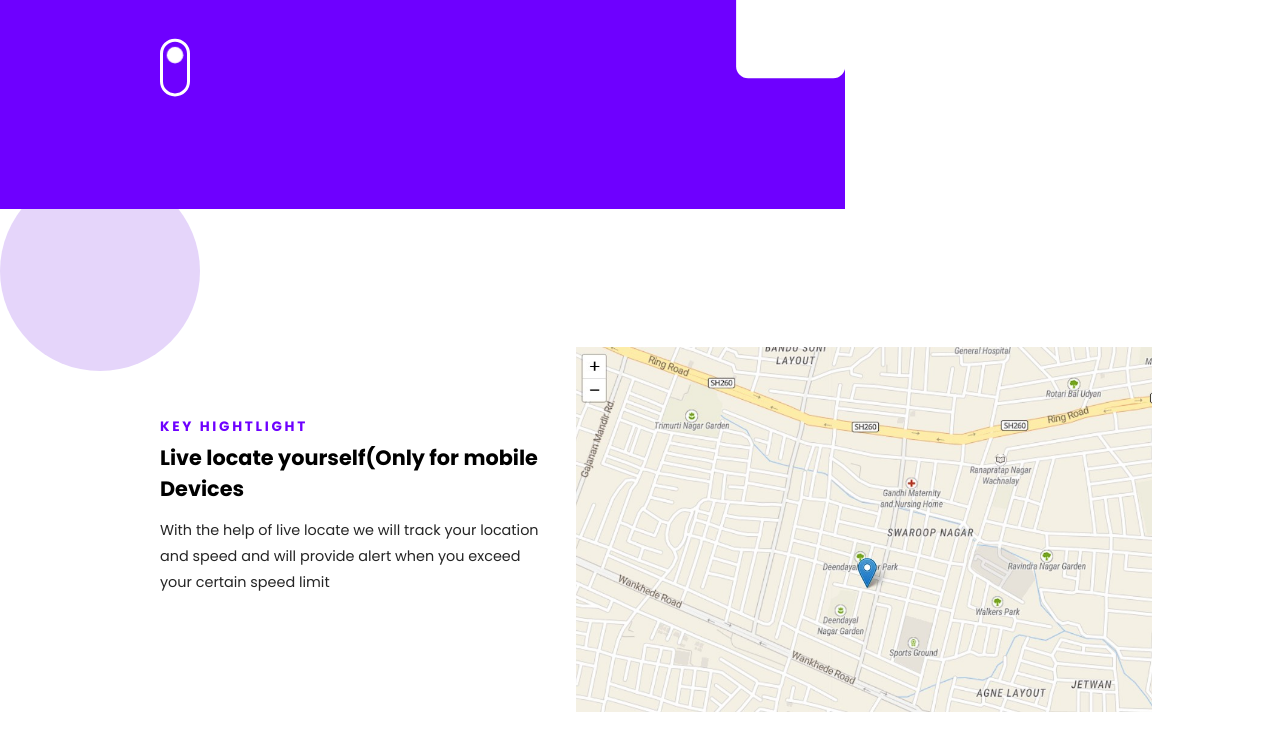
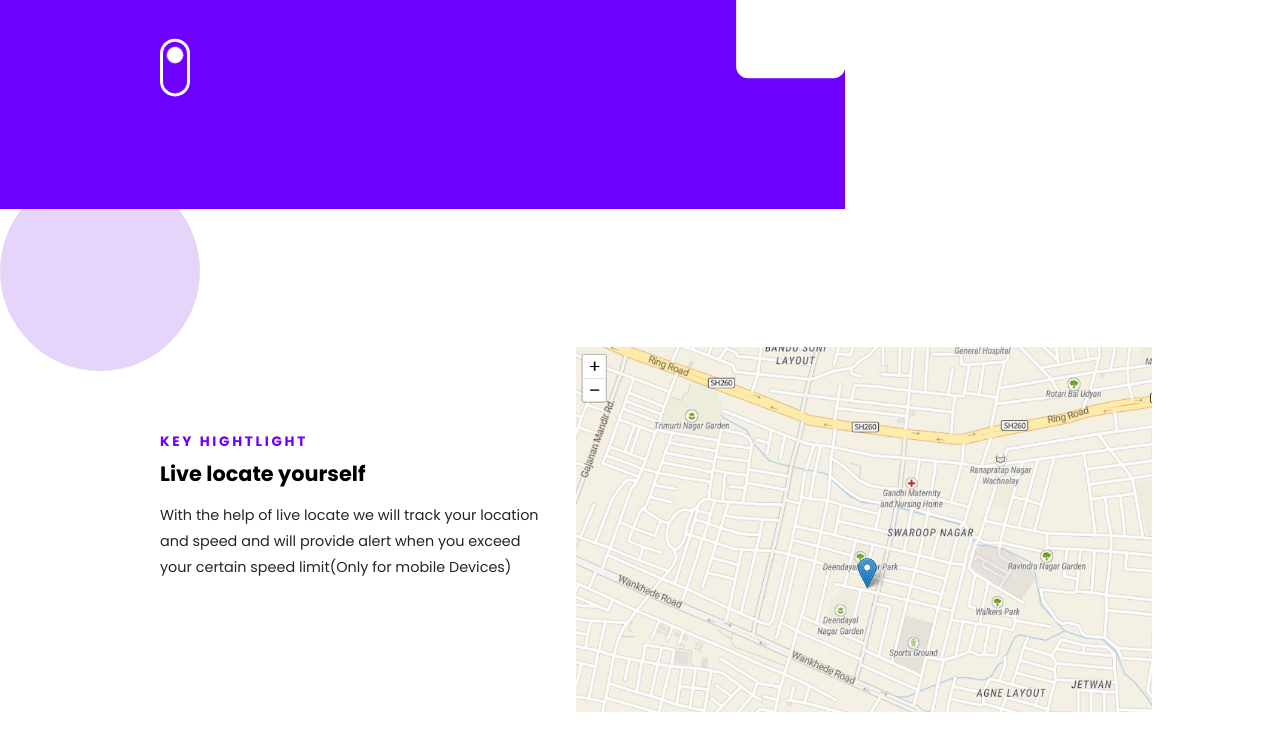
Before and after one commit to adwait12345/Liveocate, a plain HTML site: page index.html in a window 1280 px wide. Shown: the part 640-1390 px from the top of the page. Drawn offline with nearby package versions, Linux system fonts and the light colour scheme; a script that the page names is missing.

Commit message:
Update index.html

```diff
--- a/index.html
+++ b/index.html
@@ -96,9 +96,9 @@
         <div class="left">
             <div class="inner transition2">
                 <p class="subtitle">Key Hightlight</p>
-                <a href="#" class="featured-title">Live locate yourself(Only for mobile Devices</a>
+                <a href="#" class="featured-title">Live locate yourself</a>
 
-                <p class="featured-desc">With the help of live locate we will track your location and speed and will provide alert when you exceed your certain speed limit</p>
+                <p class="featured-desc">With the help of live locate we will track your location and speed and will provide alert when you exceed your certain speed limit(Only for mobile Devices) </p>
             </div>
         </div>
         <img class="right transition2" src="Screenshot 2021-08-28 144133.jpg" alt="Featured Project">
```
